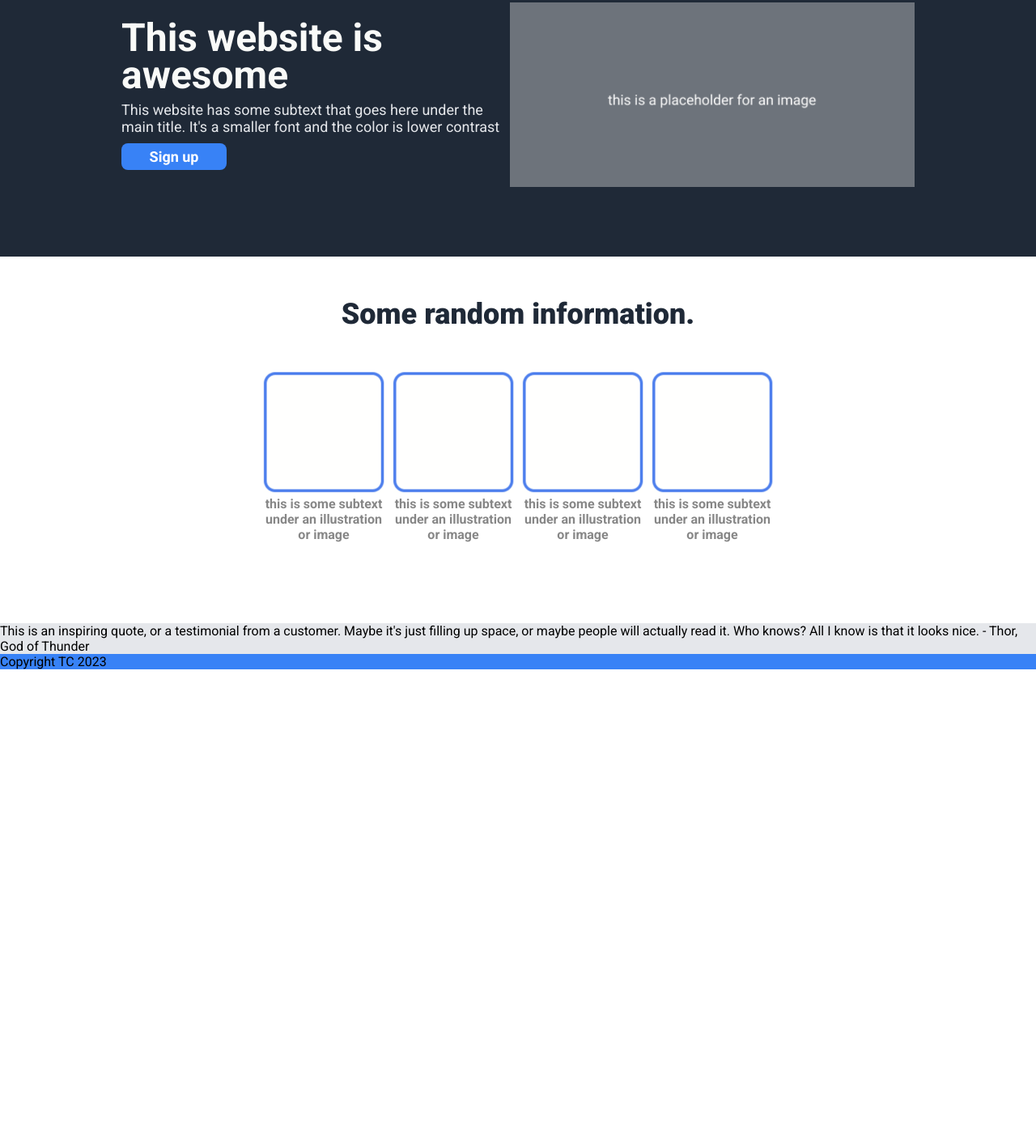
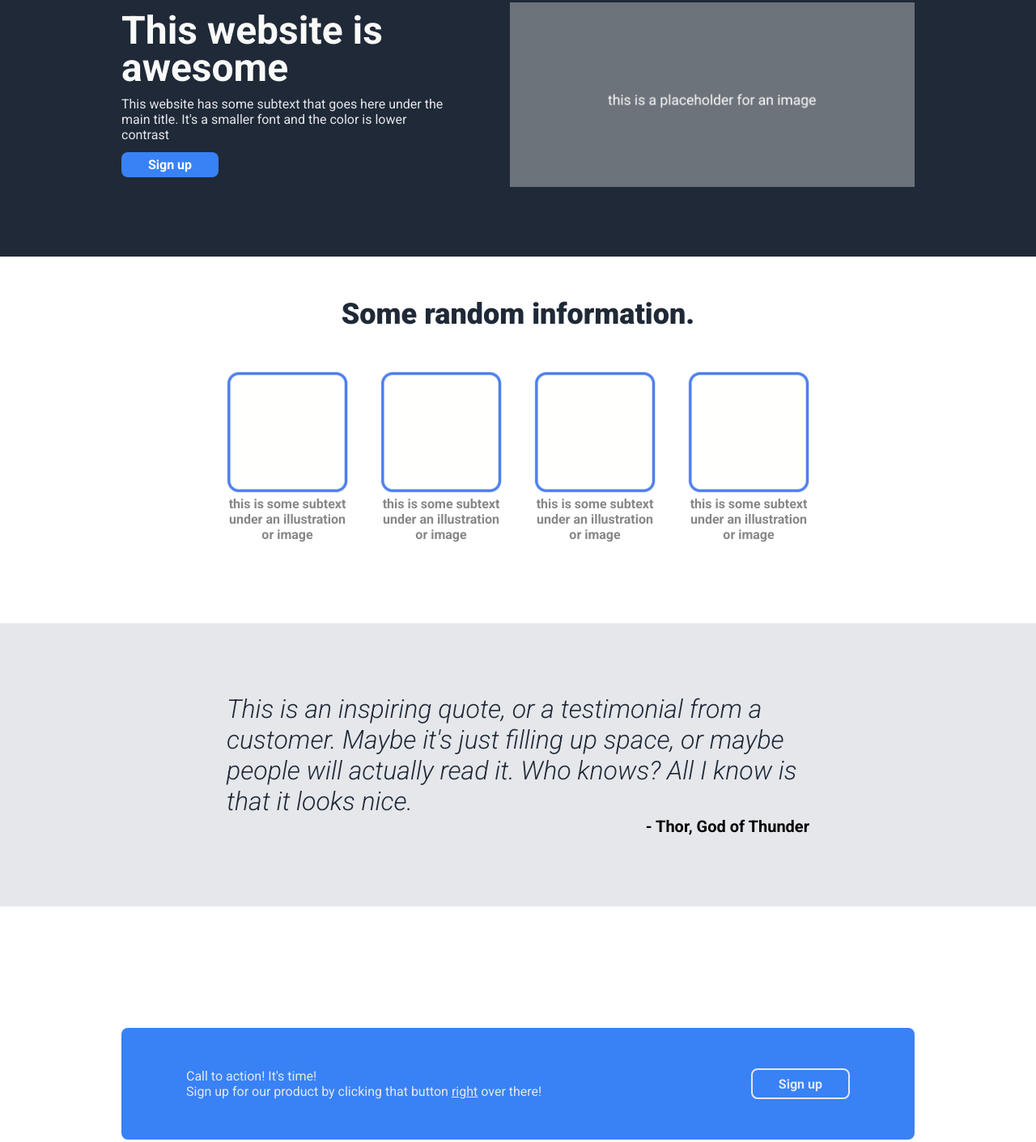
Before and after one commit to Valmord/landing-page, a plain HTML site: page index.html in a window 1280 px wide. Shown: the part 135-1546 px from the top of the page at 81% size. Before the commit the page ends 962 px from the top, so only its background shows below. Drawn offline with Linux system fonts and the light colour scheme.

Commit message:
Formatted signup button near page-end

```diff
--- a/index.html
+++ b/index.html
@@ -3,11 +3,6 @@
   <header>
     <meta charset="UTF-8">
     <title>Landing Page</title>
-
-    <link rel="preconnect" href="https://fonts.googleapis.com">
-    <link rel="preconnect" href="https://fonts.gstatic.com" crossorigin>
-    <link href="https://fonts.googleapis.com/css2?family=Roboto:wght@400;700;900&display=swap" rel="stylesheet">
-
     <link rel="stylesheet" href="./styles/styles.css">
   </header>
   <body>
@@ -54,9 +49,23 @@
     </div>
 
     <div class="bottom-container">
-      This is an inspiring quote, or a testimonial from a customer. Maybe it's just filling up space, or maybe people will actually read it. Who knows? All I know is that it looks nice.
-      - Thor, God of Thunder
+      <div class="quote-text">
+        This is an inspiring quote, or a testimonial from a customer. Maybe it's just filling up space, or maybe people will actually read it. Who knows? All I know is that it looks nice.
+      </div>
+      <div class="quote-author">
+        - Thor, God of Thunder
+      </div>
     </div>
+
+    <div class="sign-up-footer">
+      <div class="sign-up-footer-container">
+        <div class="call-to-action">Call to action! It's time!</div>
+        <div class="sign-up-text">Sign up for our product by clicking that button <ins>right</ins> over there!</div>
+      </div>
+      <button class="signup-button-2">Sign up</button>
+    </div>
+
+
 
 
 
--- a/styles/styles.css
+++ b/styles/styles.css
@@ -1,3 +1,5 @@
+@import url('https://fonts.googleapis.com/css2?family=Roboto:ital,wght@0,300;0,400;0,700;0,900;1,300&display=swap');
+
 * {
     padding: 0;
     margin: 0;
@@ -38,7 +40,7 @@ body {
 }
 
 .hero-link, .hero-secondary {
-    font-size: 18px;
+    font-size: 16px;
     color: #E5E7EB;
 }
 
@@ -57,10 +59,10 @@ body {
 }
 
 .hero-main {
-    flex: 0 1 470px;
+    flex: 0 1 410px;
     display: flex;
     flex-direction: column;
-    gap: 10px;
+    gap: 12px;
 }
 
 .hero-pic {
@@ -69,12 +71,12 @@ body {
 }
 
 .signup-button {
-    width: 130px;
+    width: 120px;
     background-color: #3882F6;
     border-radius: 8px;
     border-style: none;
     padding: 6px 0px;
-    font-size: large;
+    font-size: 16px;
     font-weight: bold;
     color: white;
 }
@@ -98,7 +100,7 @@ body {
     display: flex;
     padding: 0;
     justify-content: center;
-    gap: 10px;
+    gap: 40px;
 }
 
 .subtext-image {
@@ -114,9 +116,49 @@ body {
 
 .bottom-container {
     background-color: #E5E7EB;
+    height: 350px;
+    display: flex;
+    flex-direction: column;
+    justify-content: center;
+    padding: 0px 280px;
 
 }
 
+.quote-text {
+    font-size: 32px;
+    font-style: italic;
+    font-weight: light;
+    color: #1F2937;
+}
+
+.quote-author {
+    align-self: flex-end;
+    font-size: 20px;
+    font-weight: bold;
+}
+
+.sign-up-footer {
+    display: flex;
+    background-color: #3882F6;
+    margin: 150px 150px;
+    padding: 50px 80px;
+    border-radius: 8px;
+    color: #E5E7EB;
+    justify-content: space-between;
+}
+
+.signup-button-2 {
+    background-color: #3882F6;
+    border-color: #E5E7EB;
+    padding: 0px 32px;
+    color: #E5E7EB;
+    font-weight: 700;
+    border-radius: 8px;
+    border-width: 2px;
+    border-style: solid;
+    font-size: 16px;
+}
+
 .footer {
-    background-color: #3882F6;
+    background-color: #1F2937;
 }
```
